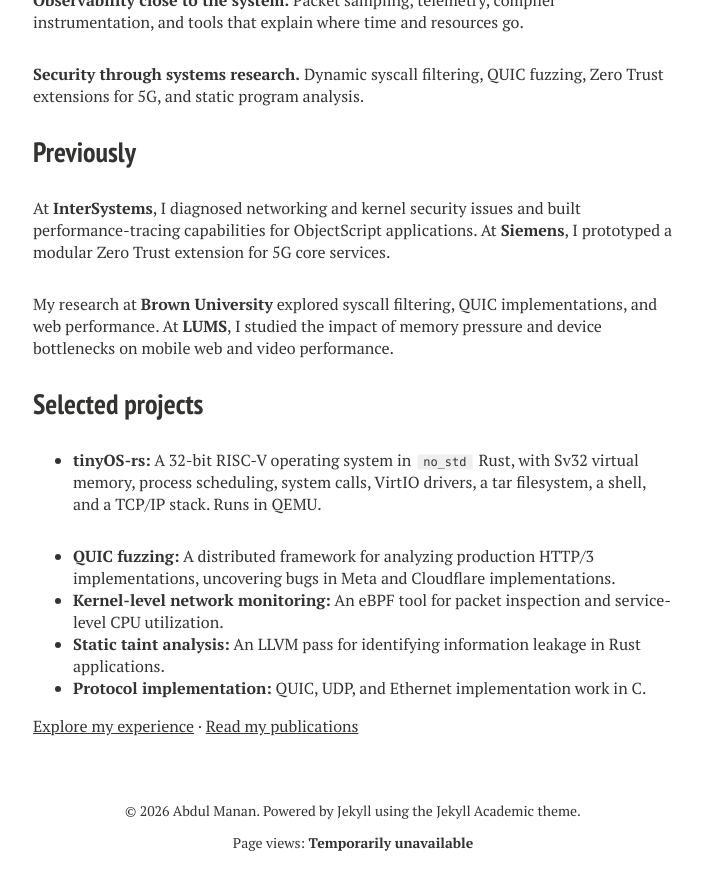
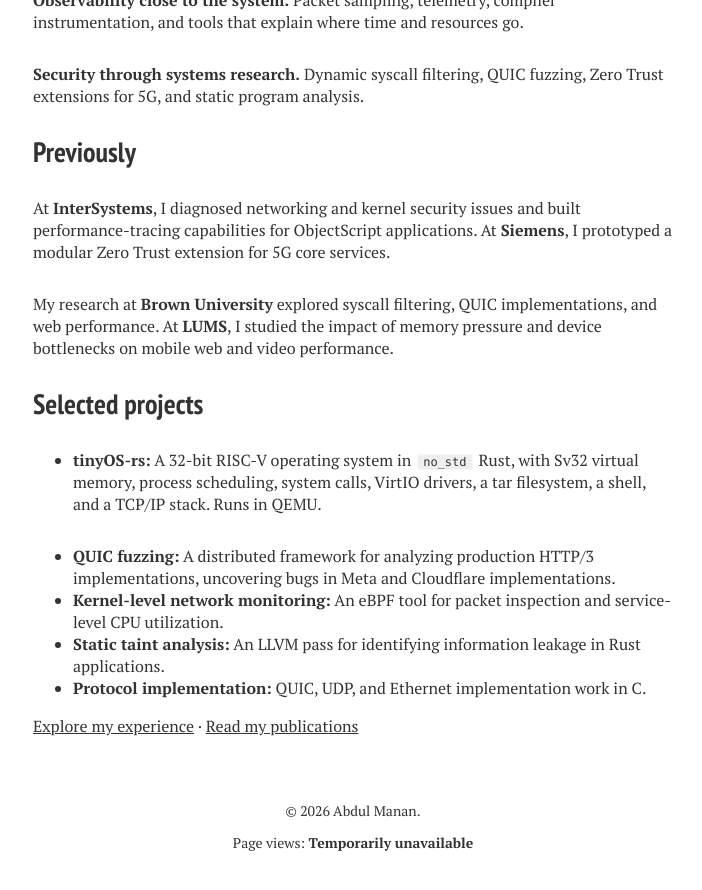
Before and after one commit to abdul-manaan/abdul-manaan.github.io, a Jekyll site: the page built from index.md, in a window 1280 px wide and 900 px high, scrolled down 643 px. Shown: the top 890 px of the window, without its empty margins (287-989 px from the left). Built offline with Jekyll 4.4.1, drawn with Linux system fonts in a browser that asks for light colours; nearby versions of some CDN libraries; some web fonts are replaced.

Commit message:
Remove optional Jekyll footer credit

```diff
--- a/_includes/_footer.html
+++ b/_includes/_footer.html
@@ -13,13 +13,13 @@
 </div><!-- /.google-ads -->
 {% endif %}
 {% if site.creative-commons.cc-by %}
-<span><a rel="license" href="https://creativecommons.org/licenses/by/4.0/"><img alt="Creative Commons License" style="border-width:0" src="https://i.creativecommons.org/l/by/4.0/88x31.png" /></a><br />This work is licensed under a <a rel="license" href="https://creativecommons.org/licenses/by/4.0/">Creative Commons Attribution 4.0 International License</a>. Powered by <a href="https://jekyllrb.com" rel="nofollow">Jekyll</a> using the <a href="https://ncsu-libraries.github.io/jekyll-academic/" rel="nofollow">Jekyll Academic</a> theme.
+<span><a rel="license" href="https://creativecommons.org/licenses/by/4.0/"><img alt="Creative Commons License" style="border-width:0" src="https://i.creativecommons.org/l/by/4.0/88x31.png" /></a><br />This work is licensed under a <a rel="license" href="https://creativecommons.org/licenses/by/4.0/">Creative Commons Attribution 4.0 International License</a>.
 <br /></span>
 {% elsif site.creative-commons.cc-by-nc %}
-<span><a rel="license" href="https://creativecommons.org/licenses/by-nc/4.0/"><img alt="Creative Commons License" style="border-width:0" src="https://i.creativecommons.org/l/by-nc/4.0/88x31.png" /></a><br />This work is licensed under a <a rel="license" href="https://creativecommons.org/licenses/by-nc/4.0/">Creative Commons Attribution-NonCommercial 4.0 International License</a>. Powered by <a href="https://jekyllrb.com" rel="nofollow">Jekyll</a> using the <a href="https://ncsu-libraries.github.io/jekyll-academic/" rel="nofollow">Jekyll Academic</a> theme.
+<span><a rel="license" href="https://creativecommons.org/licenses/by-nc/4.0/"><img alt="Creative Commons License" style="border-width:0" src="https://i.creativecommons.org/l/by-nc/4.0/88x31.png" /></a><br />This work is licensed under a <a rel="license" href="https://creativecommons.org/licenses/by-nc/4.0/">Creative Commons Attribution-NonCommercial 4.0 International License</a>.
 <br /></span>
 {% else  %}
-<span>&copy; {{ site.time | date: '%Y' }} {{ site.owner.name }}. Powered by <a href="https://jekyllrb.com" rel="nofollow">Jekyll</a> using the <a href="https://ncsu-libraries.github.io/jekyll-academic/" rel="nofollow">Jekyll Academic</a> theme.
+<span>&copy; {{ site.time | date: '%Y' }} {{ site.owner.name }}.
 <br /></span>
 {% endif %}
 
```
